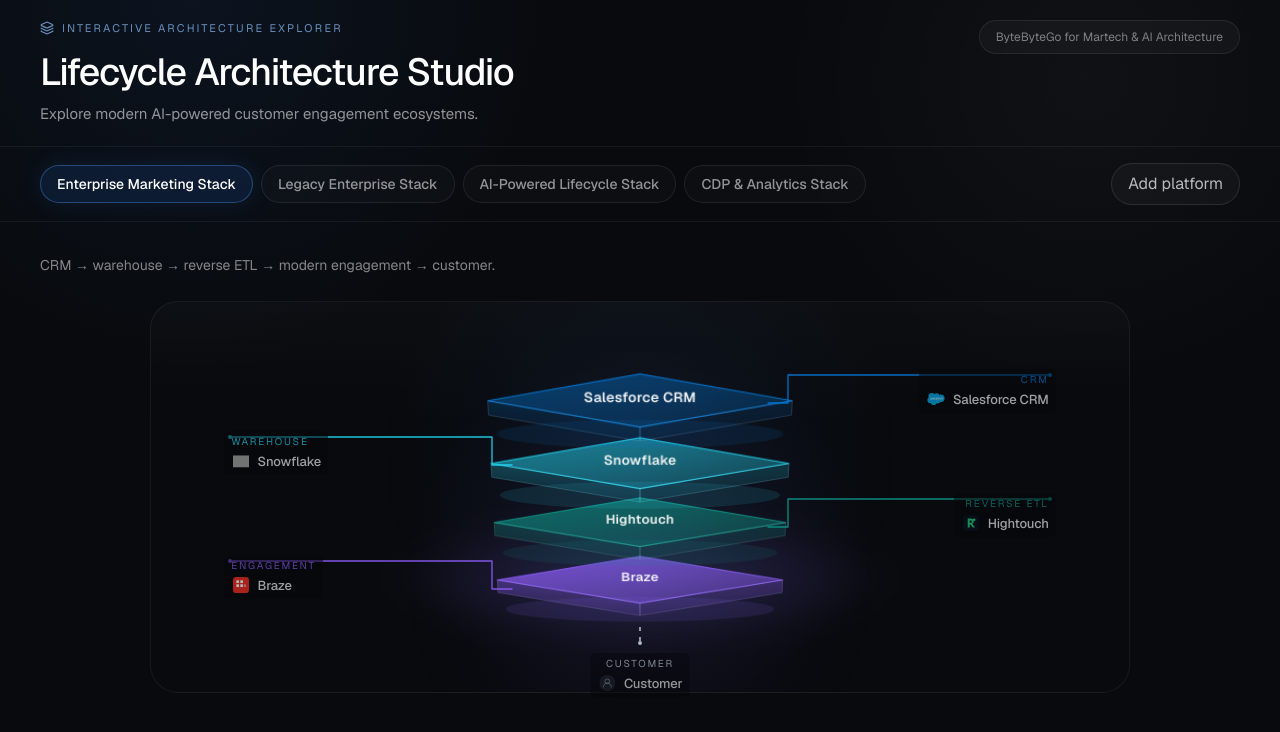
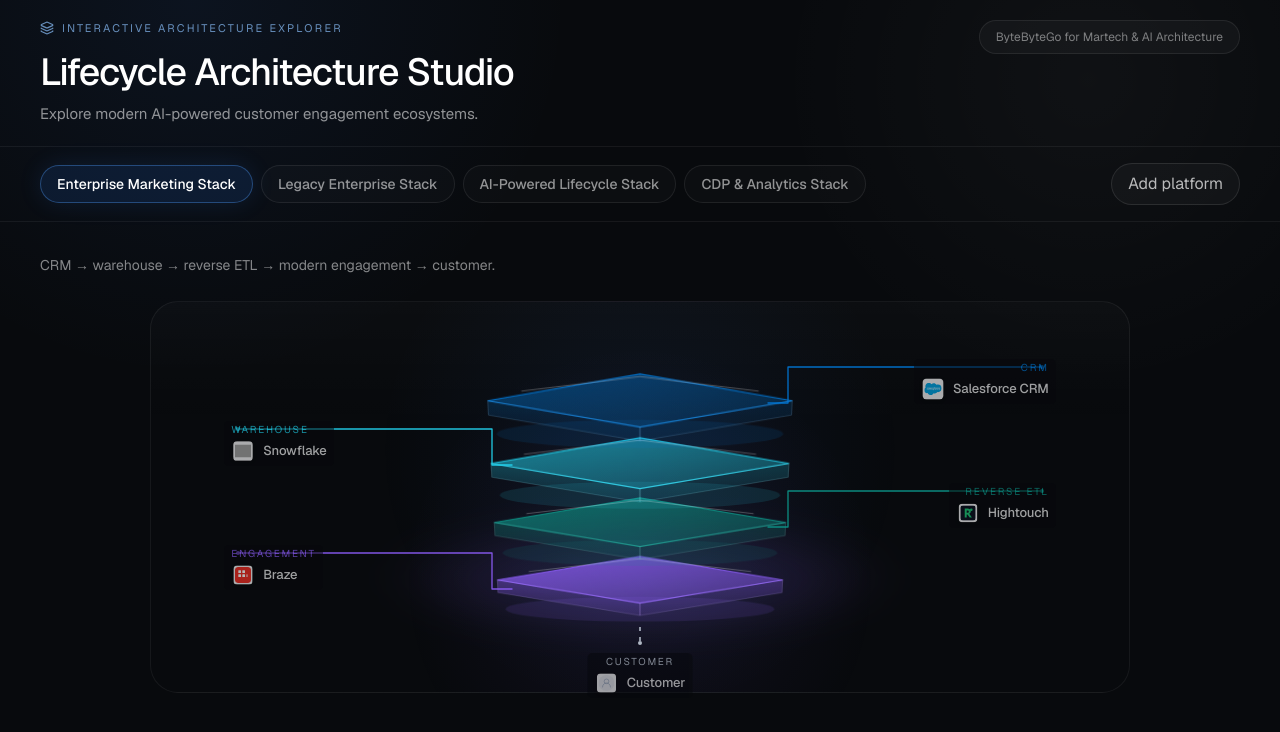
Before and after one commit to kentkong/lifecycle-architecture-studio, a Next.js app: page /lifecycle-architecture-studio/ in a window 1280 px wide. Shown: the top 732 px of the page. Built offline with nearby package versions, Linux system fonts and the light colour scheme; grey boxes are pictures that could not be loaded.

Commit message:
Clear shape labels and show brand logos beside app names
Remove center text from layers, lift callout cards away from connector
lines, and pair full-color logos with platform names on labels.

Co-authored-by: Cursor <cursoragent@cursor.com>

```diff
--- a/src/app/globals.css
+++ b/src/app/globals.css
@@ -89,7 +89,10 @@ button {
 
 .iso-callout__logo {
   flex-shrink: 0;
-  filter: drop-shadow(0 1px 4px rgba(0, 0, 0, 0.35));
+  padding: 0.12rem;
+  border-radius: 0.3rem;
+  background: rgba(255, 255, 255, 0.94);
+  box-shadow: 0 1px 4px rgba(0, 0, 0, 0.28);
 }
 
 .iso-layer--ghost {
@@ -127,13 +130,14 @@ button {
   text-transform: uppercase;
   color: var(--callout-accent, rgba(255, 255, 255, 0.55));
   opacity: 0.92;
+  margin-bottom: 0.2rem;
+  line-height: 1.2;
 }
 
 .iso-callout__name {
   display: flex;
   align-items: center;
-  gap: 0.4rem;
-  margin-top: 0.15rem;
+  gap: 0.5rem;
   font-size: 13px;
   font-weight: 500;
   letter-spacing: -0.01em;
--- a/src/components/studio/isometric-stack-canvas.tsx
+++ b/src/components/studio/isometric-stack-canvas.tsx
@@ -22,9 +22,10 @@ const LAYER_GAP = 62;
 const STACK_TOP = 88;
 const STACK_CENTER_X = CANVAS_WIDTH / 2;
 const LAYER_HALF_WIDTH = 128;
-/** Line connects to category row — sits above the platform name label. */
-const CALLOUT_LINE_Y_OFFSET = -14;
-const CALLOUT_LABEL_TOP_OFFSET = -20;
+/** Connector ends with a gap before the callout card. */
+const CALLOUT_LINE_Y_OFFSET = -22;
+const CALLOUT_LABEL_TOP_OFFSET = -30;
+const CALLOUT_LINE_END_GAP = 14;
 
 type LayerLayout = {
   node: StudioNode;
@@ -92,9 +93,10 @@ export function IsometricStackCanvas({
       if (layout.side === "right") {
         const labelX = CANVAS_WIDTH - 44;
         const midX = layerX + 148;
+        const lineEndX = labelX - CALLOUT_LINE_END_GAP;
         return {
           id: layout.node.id,
-          d: `M ${layerX + LAYER_HALF_WIDTH} ${layerY} L ${midX} ${layerY} L ${midX} ${labelAnchorY} L ${labelX - 6} ${labelAnchorY}`,
+          d: `M ${layerX + LAYER_HALF_WIDTH} ${layerY} L ${midX} ${layerY} L ${midX} ${labelAnchorY} L ${lineEndX} ${labelAnchorY}`,
           labelX,
           labelAnchorY,
           anchor: "end" as const,
@@ -103,9 +105,10 @@ export function IsometricStackCanvas({
 
       const labelX = 44;
       const midX = layerX - 148;
+      const lineEndX = labelX + CALLOUT_LINE_END_GAP;
       return {
         id: layout.node.id,
-        d: `M ${layerX - LAYER_HALF_WIDTH} ${layerY} L ${midX} ${layerY} L ${midX} ${labelAnchorY} L ${labelX + 6} ${labelAnchorY}`,
+        d: `M ${layerX - LAYER_HALF_WIDTH} ${layerY} L ${midX} ${layerY} L ${midX} ${labelAnchorY} L ${lineEndX} ${labelAnchorY}`,
         labelX,
         labelAnchorY,
         anchor: "start" as const,
@@ -171,8 +174,8 @@ export function IsometricStackCanvas({
                 <circle
                   cx={
                     path.anchor === "end"
-                      ? path.labelX - 6
-                      : path.labelX + 6
+                      ? path.labelX - CALLOUT_LINE_END_GAP
+                      : path.labelX + CALLOUT_LINE_END_GAP
                   }
                   cy={path.labelAnchorY}
                   r="2"
@@ -261,7 +264,7 @@ export function IsometricStackCanvas({
                   platformId={layout.node.platformId}
                   category={platform.category}
                   variant="brand"
-                  size="sm"
+                  size="md"
                   className="iso-callout__logo"
                 />
                 <span className="iso-callout__name-text">{layout.platformName}</span>
@@ -291,7 +294,7 @@ export function IsometricStackCanvas({
                 platformId={customerNode.platformId}
                 category="customer"
                 variant="brand"
-                size="sm"
+                size="md"
                 className="iso-callout__logo"
               />
               <span className="iso-callout__name-text">{customerPlatform.name}</span>
--- a/src/components/studio/isometric-stack-layer.tsx
+++ b/src/components/studio/isometric-stack-layer.tsx
@@ -26,8 +26,6 @@ export function IsometricStackLayer({
   const palette = getPlatformColors(platformId, category);
   const fade = 0.5 + (depth / Math.max(total - 1, 1)) * 0.38;
   const uid = `${platformId}-${depth}`;
-  const label =
-    platformName.length > 16 ? `${platformName.slice(0, 14).trim()}…` : platformName;
 
   return (
     <button
@@ -103,20 +101,13 @@ export function IsometricStackLayer({
           strokeWidth="0.55"
           strokeOpacity="0.45"
         />
-
-        <text
-          x="160"
-          y="39"
-          textAnchor="middle"
-          fill="#ffffff"
-          fontSize="11.5"
-          fontWeight="600"
-          letterSpacing="0.02em"
-          opacity="0.92"
-          style={{ pointerEvents: "none" }}
-        >
-          {label}
-        </text>
+        <path
+          d="M 64 30 L 160 18 L 256 30"
+          fill="none"
+          stroke="rgba(255,255,255,0.28)"
+          strokeWidth="0.85"
+          strokeLinecap="round"
+        />
       </svg>
     </button>
   );
```
